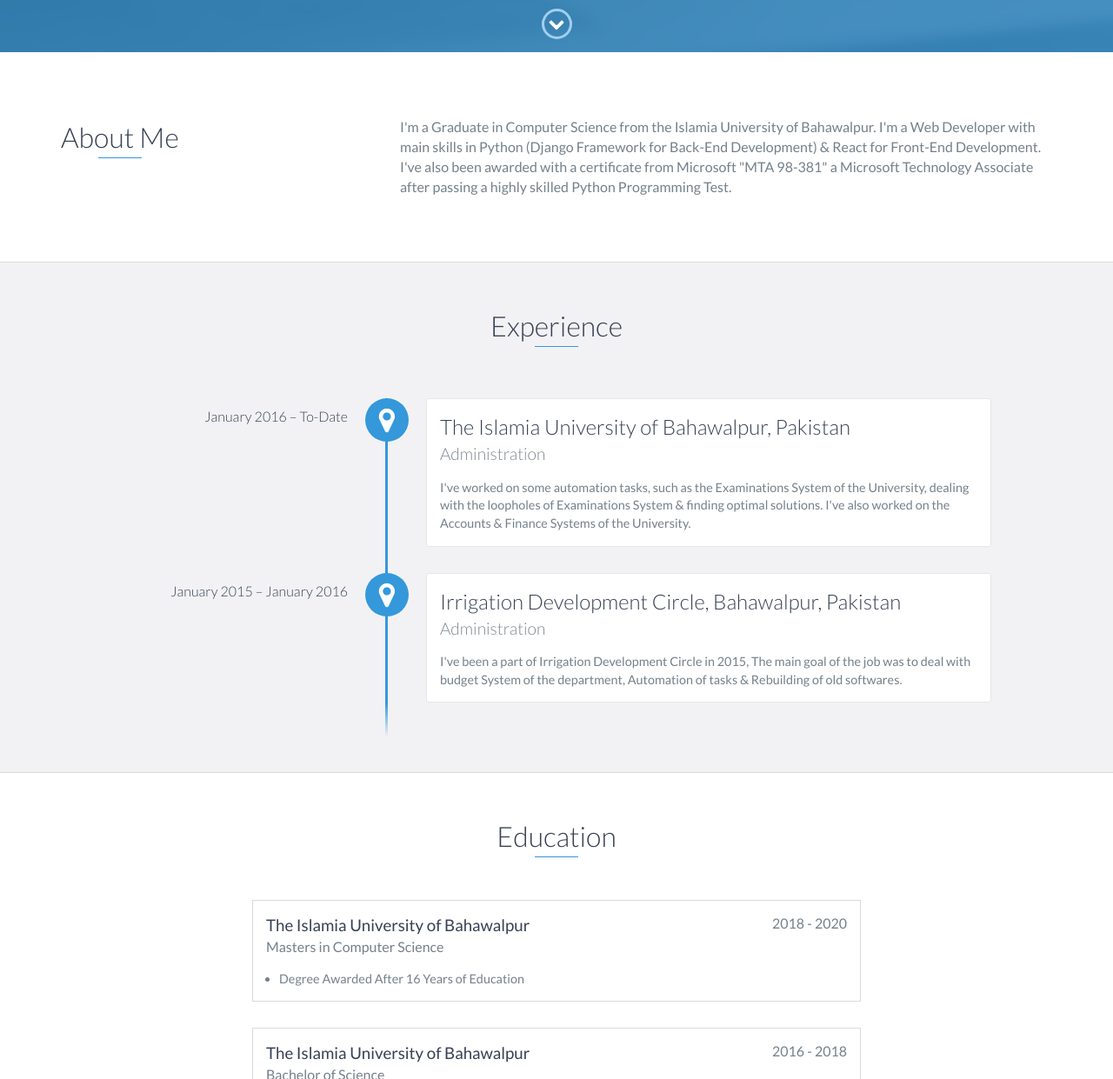
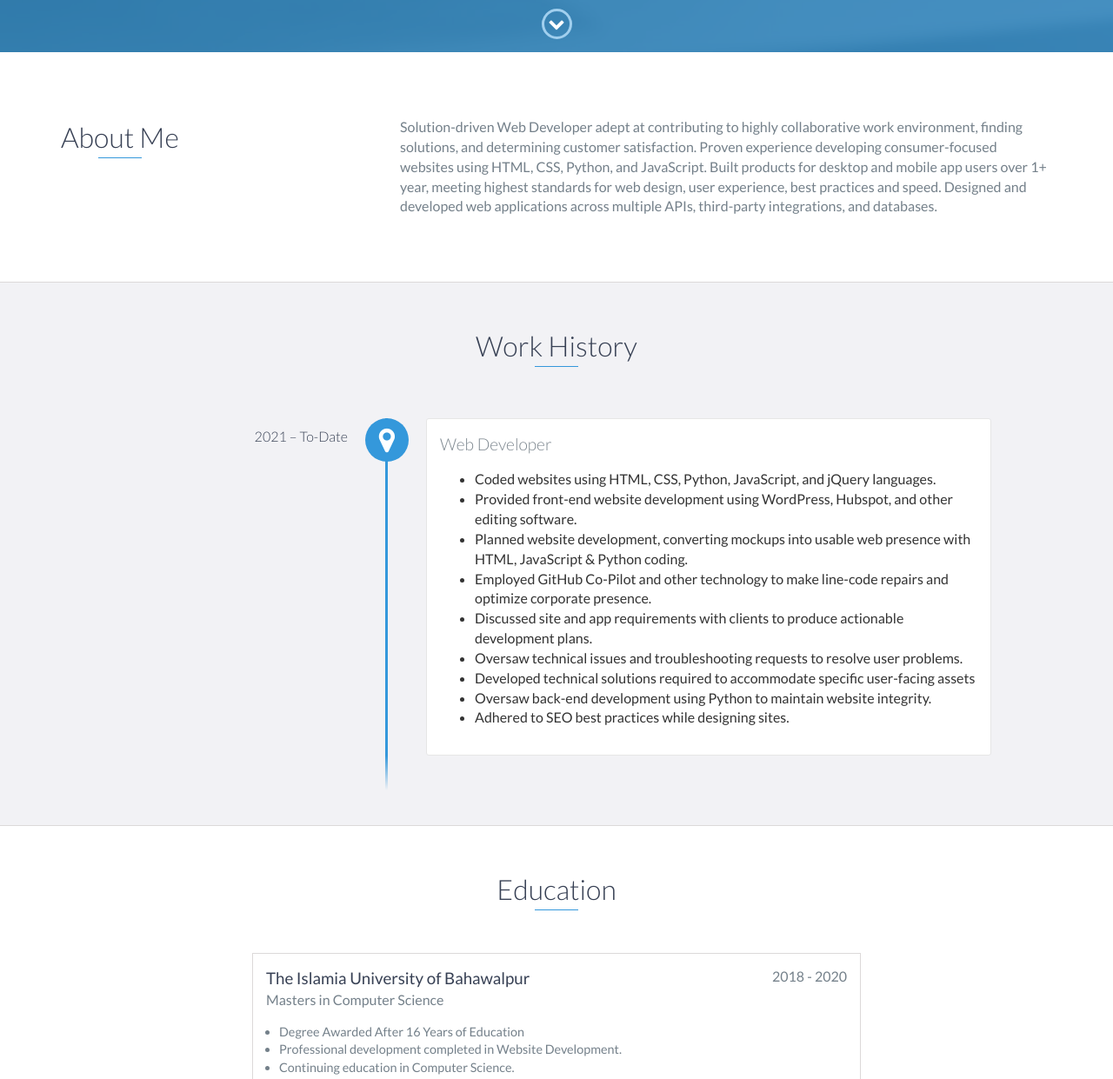
Before and after one commit to kamranpy/Portfolio, a website: page index.html in a window 1280 px wide. Shown: the part 740-1981 px from the top of the page at 87% size. Drawn offline with nearby package versions, Linux system fonts and the light colour scheme.

Commit message:
Update index.html
Updated Resume and added new skills.

```diff
--- a/index.html
+++ b/index.html
@@ -50,7 +50,7 @@
         <div id="lead-content">
             <h1>Kamran Ibrahim</h1>
             <h2>Web Developer</h2>
-            <a href="Kamran Resume.pdf" class="btn-rounded-white">Download Resume</a>
+            <a href="myresume.pdf" class="btn-rounded-white">Download Resume</a>
         </div>
         <!-- End #lead-content -->
 
@@ -73,8 +73,13 @@
                 </div>
                 <div class="col-md-8">
                     <p>
-                        I'm a Graduate in Computer Science from the Islamia University of Bahawalpur. I'm a Web Developer with main skills in Python (Django Framework for Back-End Development) & React for Front-End Development.
-                        I've also been awarded with a certificate from Microsoft "MTA 98-381" a Microsoft Technology Associate after passing a highly skilled Python Programming Test.
+                       Solution-driven Web Developer adept at contributing to highly
+			collaborative work environment, finding solutions, and determining
+			customer satisfaction. Proven experience developing consumer-focused websites using HTML, CSS, Python, and JavaScript. Built
+			products for desktop and mobile app users over 1+ year, meeting
+			highest standards for web design, user experience, best practices
+			and speed. Designed and developed web applications across
+			multiple APIs, third-party integrations, and databases.
                     </p>
                 </div>
             </div>
@@ -83,26 +88,44 @@
     <!-- End #about -->
 
     <div id="experience" class="background-alt">
-        <h2 class="heading">Experience</h2>
+        <h2 class="heading">Work History</h2>
         <div id="experience-timeline">
-            <div data-date="January 2016 – To-Date">
-                <h3>The Islamia University of Bahawalpur, Pakistan</h3>
-                <h4>Administration</h4>
+            <div data-date="2021 – To-Date">
+                <h4>Web Developer</h4>
                 <p>
-                    I've worked on some automation tasks, such as the Examinations System of the University, dealing with the loopholes of Examinations System & finding optimal solutions.
-                    I've also worked on the Accounts & Finance Systems of the University.
+                    <ul>
+			    <li>
+				    Coded websites using HTML, CSS, Python, JavaScript, and jQuery languages.
+			    </li>
+			    <li>
+				    Provided front-end website development using WordPress, Hubspot, and other editing software.
+			    </li>
+			    <li>
+				    Planned website development, converting mockups into usable web presence with HTML,
+				    JavaScript & Python coding.
+			    </li>
+			    <li>
+				    Employed GitHub Co-Pilot and other technology to make line-code repairs and optimize corporate
+				    presence.
+			    </li>
+			    <li>
+				    Discussed site and app requirements with clients to produce actionable development plans.
+			    </li>
+			    <li>
+				    Oversaw technical issues and troubleshooting requests to resolve user problems.
+			    </li>
+			    <li>
+				    Developed technical solutions required to accommodate specific user-facing assets
+			    </li>
+			    <li>
+				    Oversaw back-end development using Python to maintain website integrity.
+			    </li>
+			    <li>
+				    Adhered to SEO best practices while designing sites.
+			    </li>
+		    </ul>
                 </p>
             </div>
-
-            <div data-date="January 2015 – January 2016">
-                <h3>Irrigation Development Circle, Bahawalpur, Pakistan</h3>
-                <h4>Administration</h4>
-                <p>
-                    I've been a part of Irrigation Development Circle in 2015, The main goal of the job was to deal with budget System of the department, Automation of tasks & Rebuilding of old softwares.
-                </p>
-            </div>
-
-
         </div>
     </div>
     <!-- End #experience -->
@@ -117,6 +140,13 @@
                 <li>
                     Degree Awarded After 16 Years of Education
                 </li>
+		    <li>
+			    Professional development completed in Website Development.
+		    </li>
+		    <li>
+			    Continuing education in Computer Science.
+		    </li>
+
             </ul>
         </div>
         <!-- End .education-block -->
```
